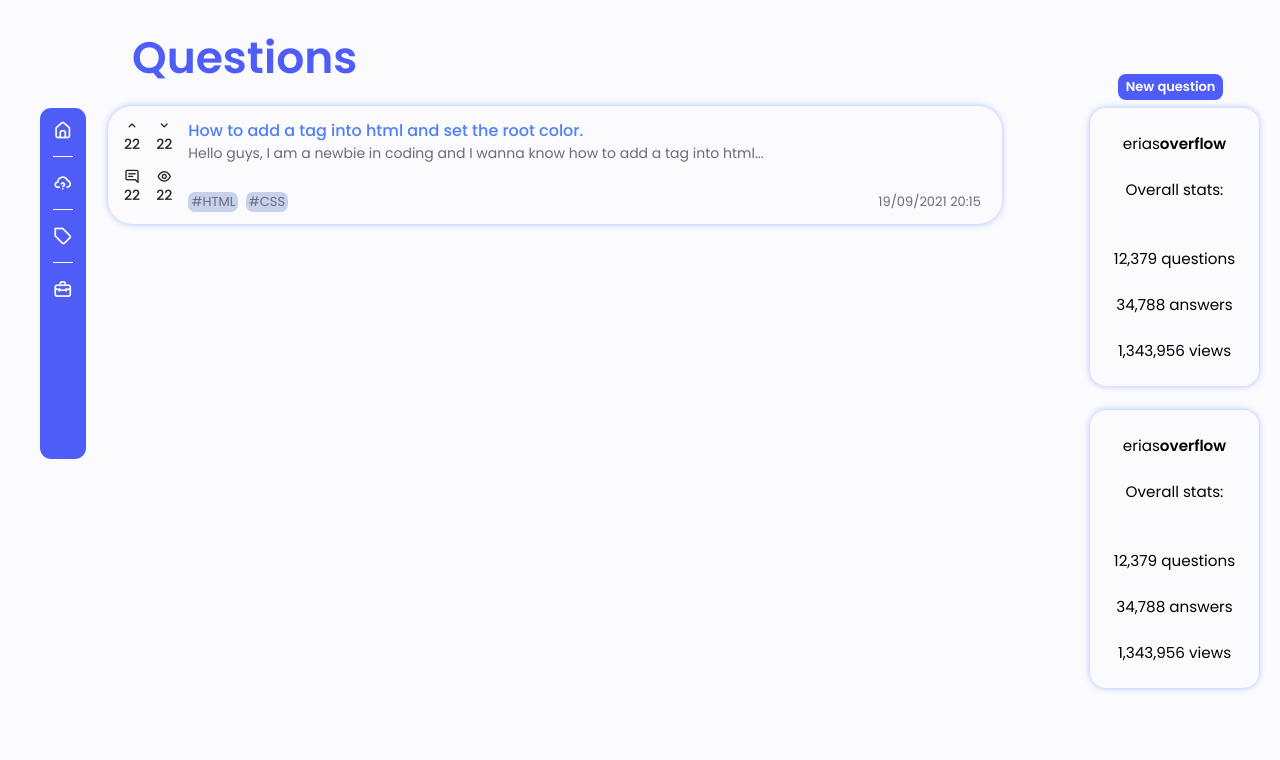
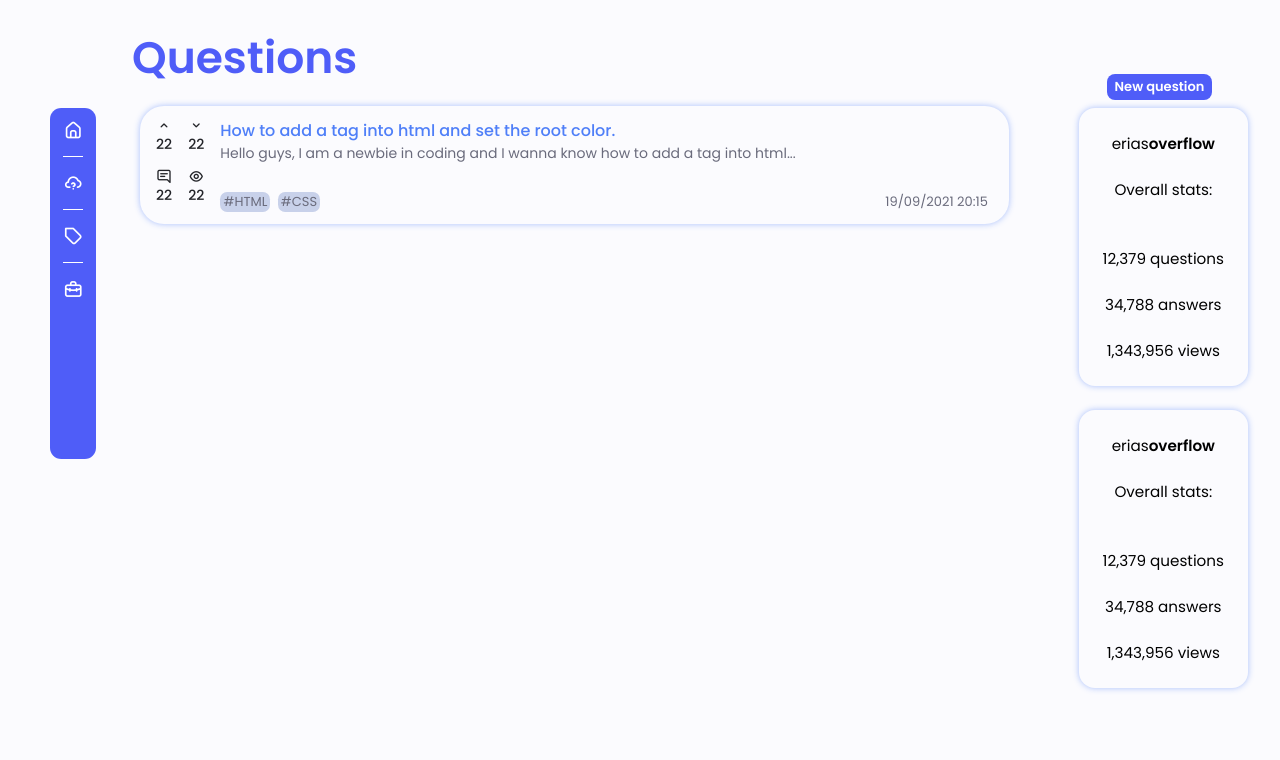
Before and after one commit to eliascerne/django-website, a Django app: page / in a window 1280 px wide. Shown: the part 64-824 px from the top of the page. Run offline with Django 3.2, Linux system fonts and the light colour scheme.

Commit message:
styled sidebar and question for 1124px Moved the left and right sidebar a little bit on the x-axis and therefore also the question container

```diff
--- a/eriasoverflow/static/eriasoverflow/home/css/styles.css
+++ b/eriasoverflow/static/eriasoverflow/home/css/styles.css
@@ -257,3 +257,19 @@
         color: white;
     }
 }
+
+@media screen and (min-width: 1124px){
+    .right_sidebar_container{
+        margin-right: 2rem;
+    }
+
+    .question_main{
+        margin-left: 6rem;
+        margin-right: auto;
+        width: 72%;
+    }
+
+    .left_sidebar_container{
+        margin-left: 1.4rem;
+    }
+}
```
